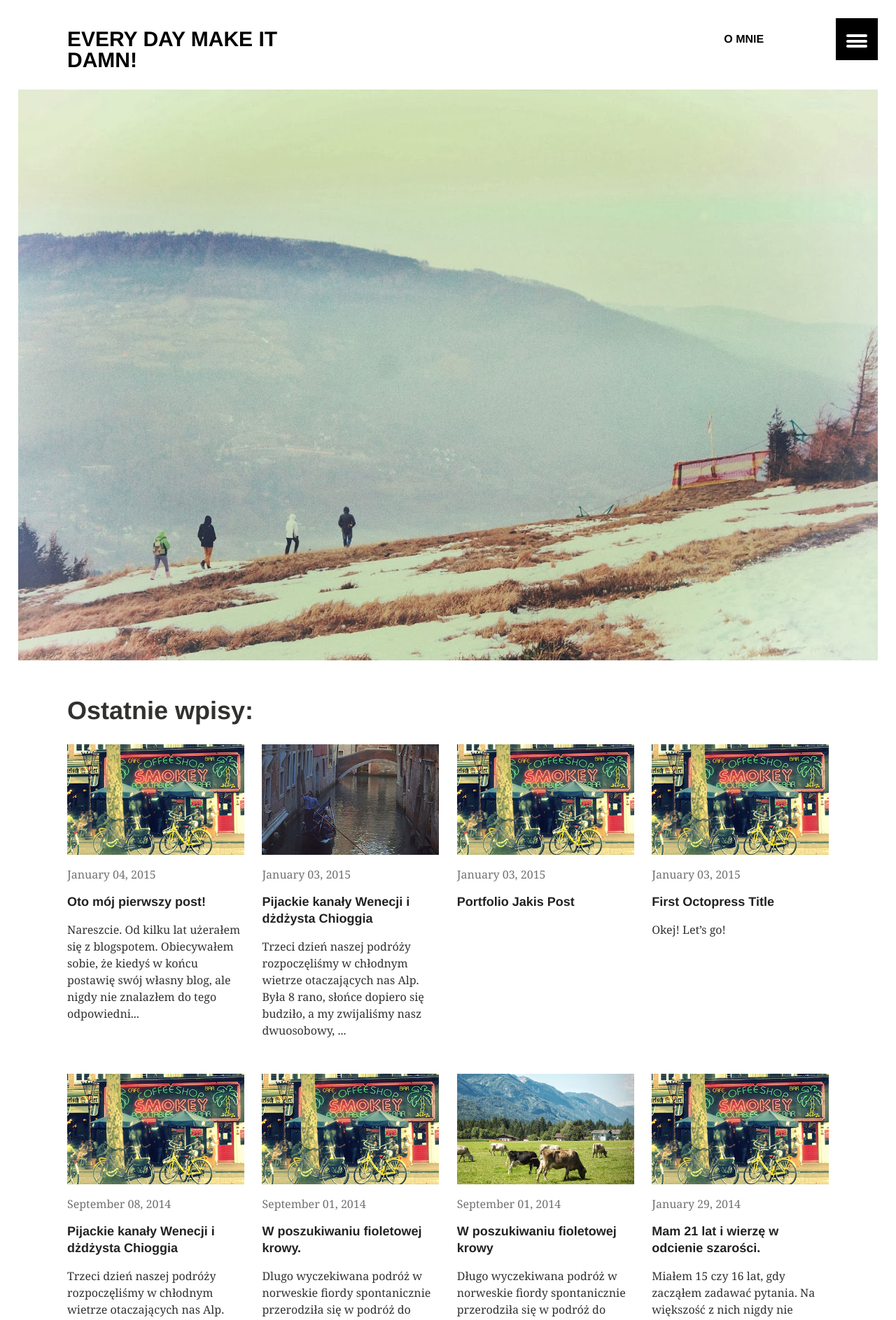
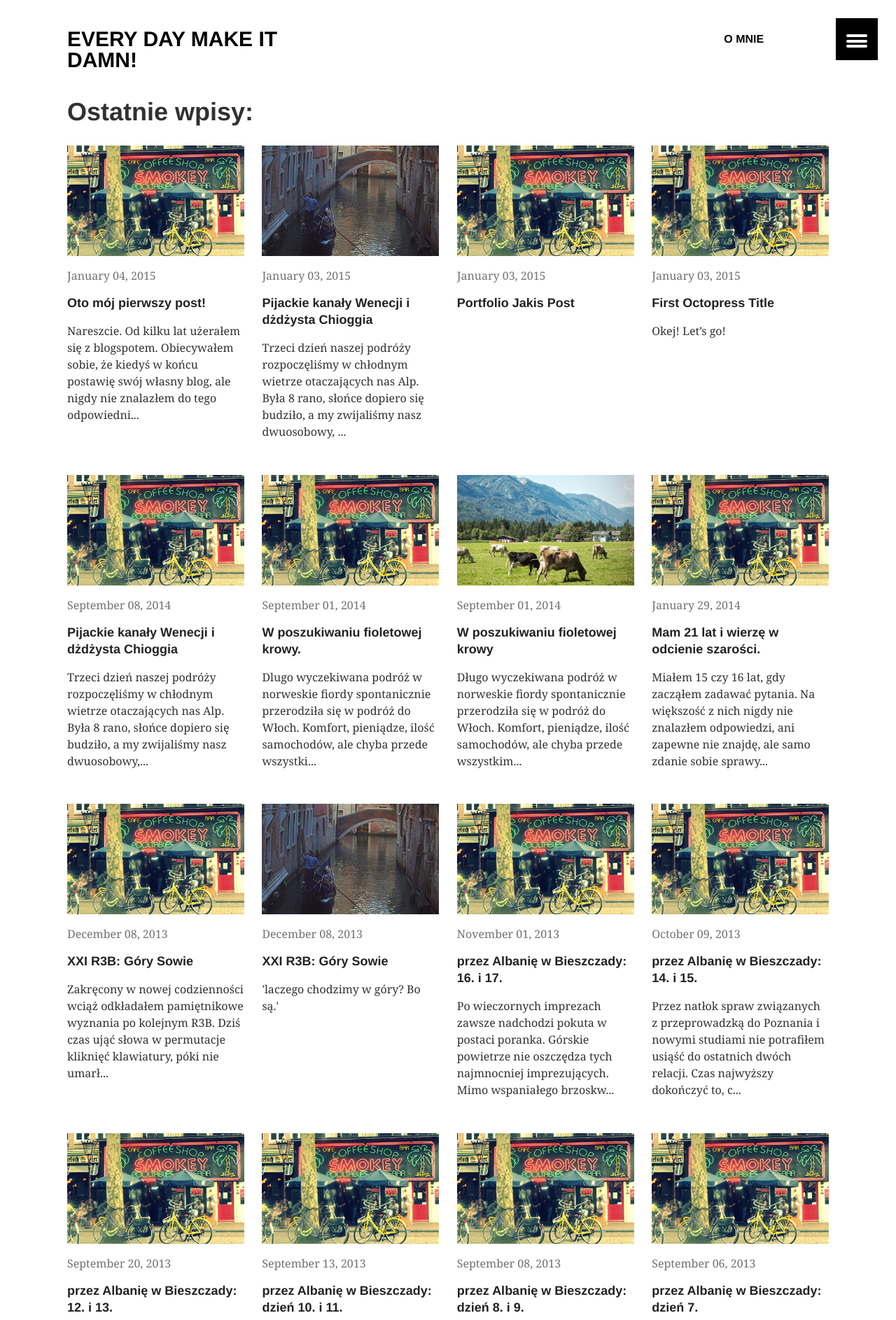
Before and after one commit to nikodamn/nikodamn.github.io, a Jekyll site: the page built from index.md, in a window 1280 px wide. Shown: the top 1887 px of the page at 70% size. Built offline with Jekyll 4.4.1, drawn with Linux system fonts in a browser that asks for light colours.

Commit message:
Remove pic

```diff
--- a/_layouts/archive.html
+++ b/_layouts/archive.html
@@ -1,10 +1,6 @@
 ---
 layout: default
 ---
-
-<figure>
-  <img src="/images/zima.jpg" alt="Logo" width="1400" height="600">
-</figure>
 
 <div id="main" role="main">
 	<div class="wrap">
```
